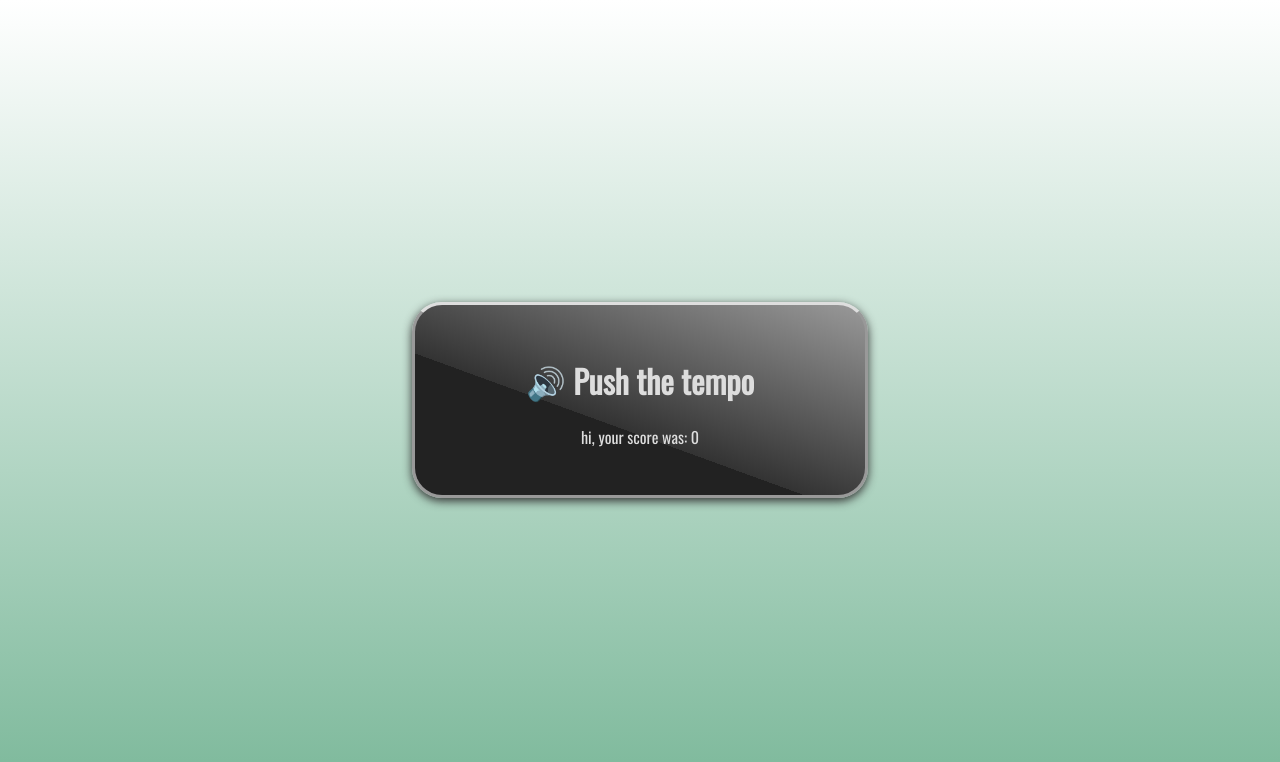
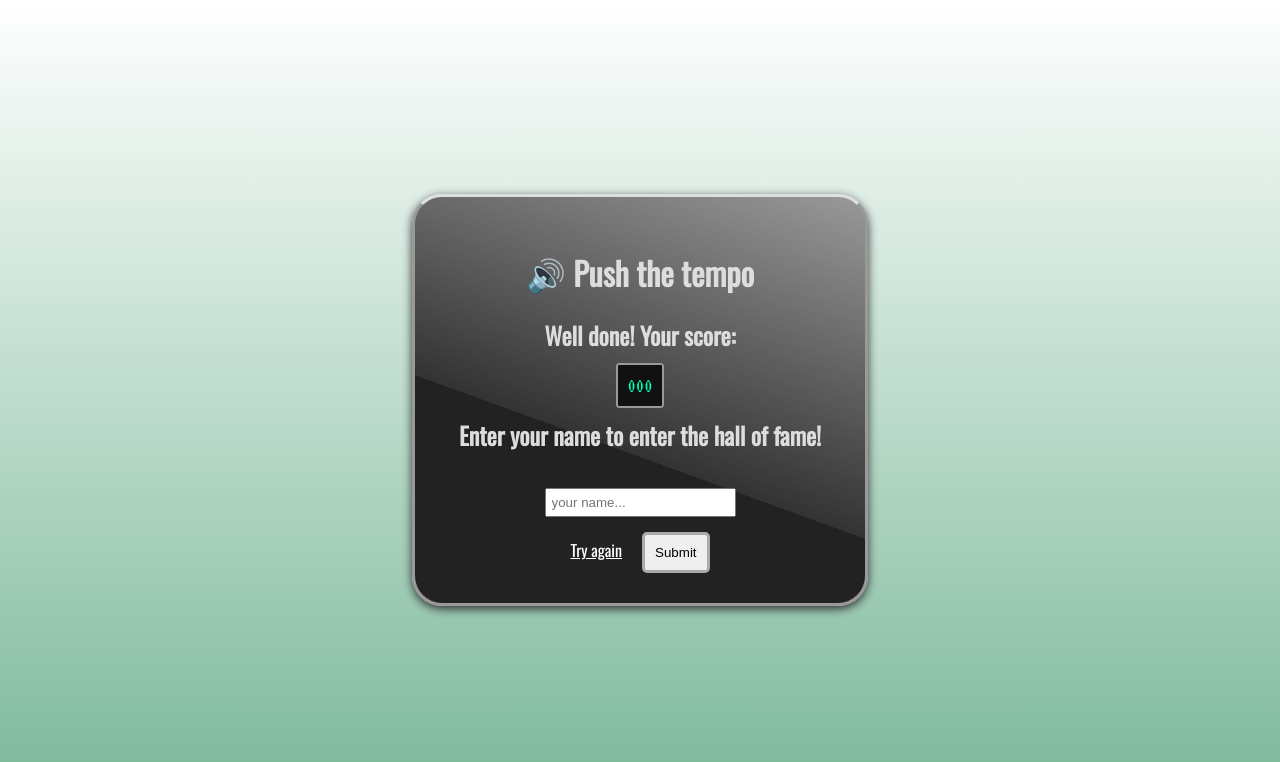
Before and after one commit to tomasklingen/push-the-tempo, a React (Create React App) app: page /push-the-tempo/score in a window 1280 px wide. Shown: the top 762 px of the page. Built offline with nearby package versions, Linux system fonts and the light colour scheme.

Commit message:
add score submit logic

```diff
--- a/src/ScoreScreen.tsx
+++ b/src/ScoreScreen.tsx
@@ -1,9 +1,56 @@
-import React from "react";
+import React, { useState } from "react";
+import { Link, useHistory } from "react-router-dom";
+import { SmallLCD } from "./Lcd";
+import { saveScore } from "./LeaderBoardScreen";
 
 interface ScoreScreenProps {
   score: number;
 }
 
 export const ScoreScreen: React.FC<ScoreScreenProps> = ({ score }) => {
-  return <p>hi, your score was: {score}</p>;
+  const [name, setName] = useState("");
+  const history = useHistory();
+
+  const submitHandler = (e: React.FormEvent) => {
+    e.preventDefault();
+
+    saveScore({
+      name,
+      score
+    });
+
+    history.push("/");
+  };
+
+  return (
+    <div>
+      <p>
+        <h2>Well done! Your score: </h2>
+        <SmallLCD value={score}></SmallLCD>
+      </p>
+      <div>
+        <h2>Enter your name to enter the hall of fame!</h2>
+        <form onSubmit={submitHandler}>
+          <div>
+            <input
+              style={{ padding: "5px", margin: "15px" }}
+              type="text"
+              name="name"
+              placeholder="your name..."
+              value={name}
+              onChange={e => setName(e.target.value)}
+            />
+          </div>
+          <div>
+            <Link to="/" style={{ color: "#fff", marginRight: "20px" }}>
+              Try again
+            </Link>
+            <button type="submit" className="submit-button">
+              Submit
+            </button>
+          </div>
+        </form>
+      </div>
+    </div>
+  );
 };
```
